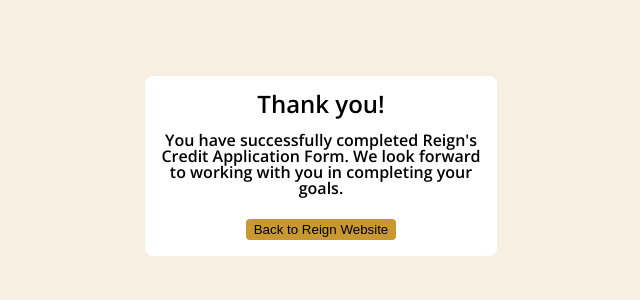
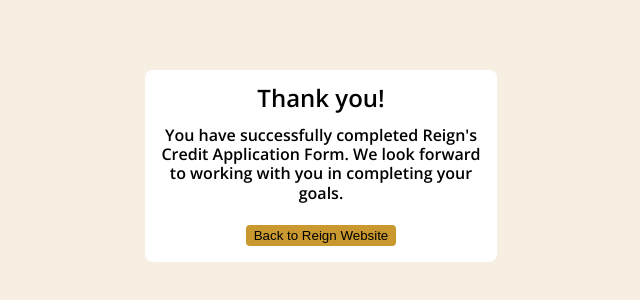
Before and after one commit to oscargmora/reign-credit-application, a plain HTML site: page thankyou.html in a window 1280 px wide. Shown: the part 234-534 px from the top of the page, without its empty margins (319-959 px from the left). Drawn offline with Linux system fonts and the light colour scheme.

Commit message:
Add line-height to paragraph in thank you page

```diff
--- a/thank-you-styles.css
+++ b/thank-you-styles.css
@@ -88,6 +88,7 @@
 p {
     margin: 1em 0 1.4em 0;
     text-align: center;
+    line-height: 1.2em;
 }
 
 button {
```
Also changed, not shown: index.html (+1 -0 lines).
